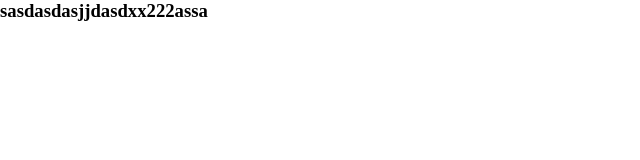
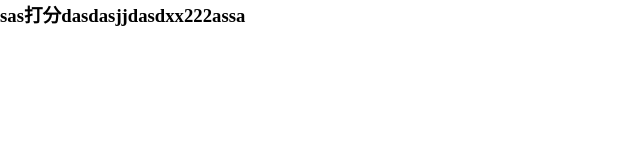
Before and after one commit to z4450989/h5-31memeda, a plain HTML site: page index.html in a window 1280 px wide. Shown: the whole page, without its empty margins (0-640 px from the left). Drawn offline with Linux system fonts and the light colour scheme.

Commit message:
Update index.html

```diff
--- a/index.html
+++ b/index.html
@@ -9,7 +9,7 @@
     </style>
 </head>
 <body>
-      <h3>sasdasdasjjdasdxx222assa</h3>
+      <h3>sas打分dasdasjjdasdxx222assa</h3>
 </body>
 <script>
 
```
